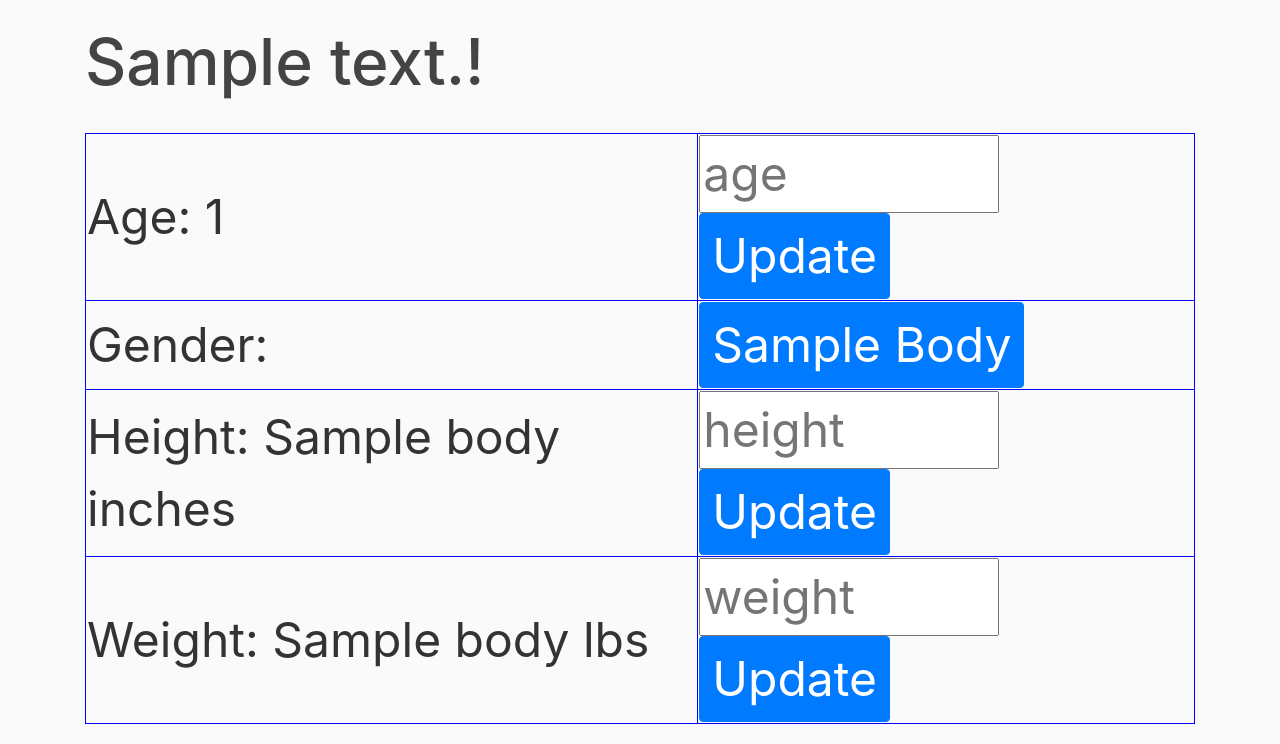
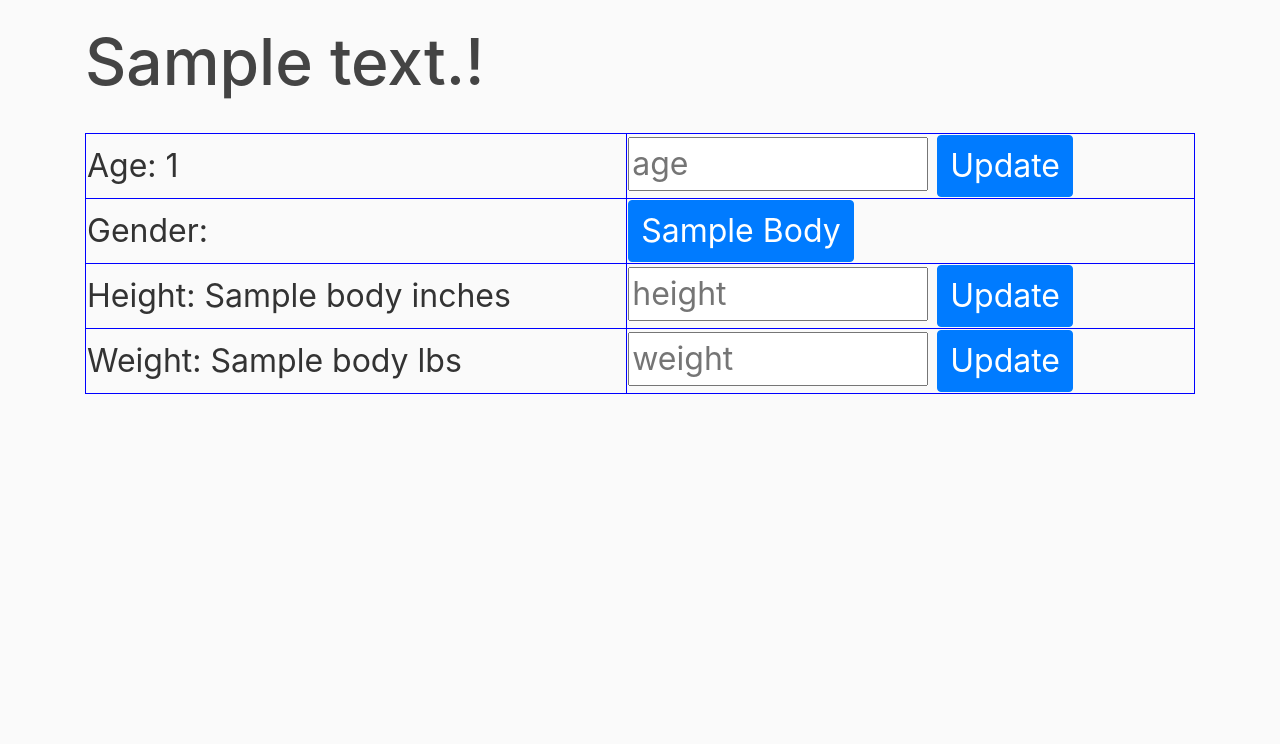
Before and after one commit to albertovallef/fitness-tracker, a Flask app: template flaskapp/static/templates/home.html in a window 1280 px wide. Shown: the part 56-800 px from the top of the page. Run offline with Flask 2, Linux system fonts and the light colour scheme; the template is opened without the code that fills it: most values are stand-ins (such as "Sample title", 1, 10 or a date in 2020); some libraries are stand-ins or nearby versions.

```diff
--- a/flaskapp/static/css/main.css
+++ b/flaskapp/static/css/main.css
@@ -214,7 +214,7 @@ body {
   }
 
   table.body-table{
-    font-size: 300%;
+    font-size: 200%;
   }
 
   table.body-table td button{
```
Also changed, not shown: flaskapp/data.db.
